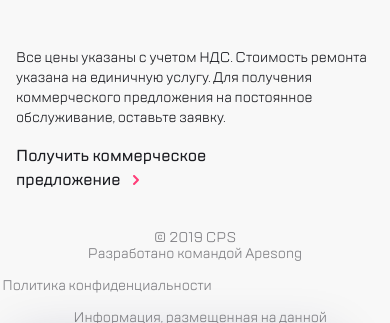
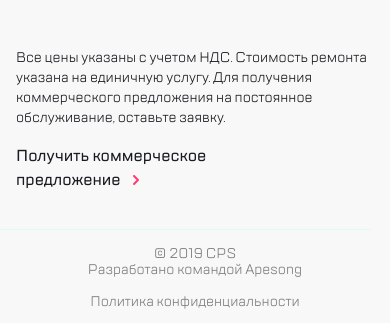
Before and after one commit to ArturNovikov/CPS1.6, a website built with webpack: page src/index.html in a window 390 px wide. Shown: the part 937-1260 px from the top of the page. Built offline with nearby package versions, Linux system fonts and the light colour scheme; files whose address does not match are found by name.

Commit message:
fixed footer, media-req, servis-proposal

```diff
--- a/src/scss/blocks/footer.scss
+++ b/src/scss/blocks/footer.scss
@@ -3,6 +3,8 @@
   @include font-style(TT Lakes, 14px, 16px, normal, 0.2px, $font-color-gray);
   background-color: $back-ground-main-color;
   padding-left: 32px;
+  padding-top: 32px;
+  padding-bottom: 21px;
   .copyright {
     width: 218px;
   }
--- /dev/null
+++ b/src/scss/blocks/main.scss
@@ -0,0 +1,3 @@
+.main {
+  border-bottom: $border-blocks;
+}
--- a/src/scss/blocks/media_request.scss
+++ b/src/scss/blocks/media_request.scss
@@ -62,6 +62,11 @@
     flex-direction: column;
     row-gap: 16px;
     text-align: center;
+    padding-top: 16px;
+    padding-bottom: 19px;
+    .confidential-politics {
+      align-self: center;
+    }
   }
   .services__proposal {
     margin-right: 5%;
--- a/src/scss/blocks/services__proposal.scss
+++ b/src/scss/blocks/services__proposal.scss
@@ -5,6 +5,7 @@
   height: 182px;
   background-color: $back-ground-main-color;
   padding-left: 32px;
+  border-bottom: $border-blocks;
   .servises__proposal-text {
     @include font-style(TT lakes, 14px, 20px, normal, 0.2px, $font-color-black);
   }
--- a/src/scss/blocks/variables.scss
+++ b/src/scss/blocks/variables.scss
@@ -8,4 +8,4 @@ $back-ground-main-color: #f8f8f8;
 $font-color-gray: #7e7e82;
 $font-color-black: #1b1c21;
 
-$border-blocks: 1px sold $border-bottom-color;
+$border-blocks: 1px solid $border-bottom-color;
```
